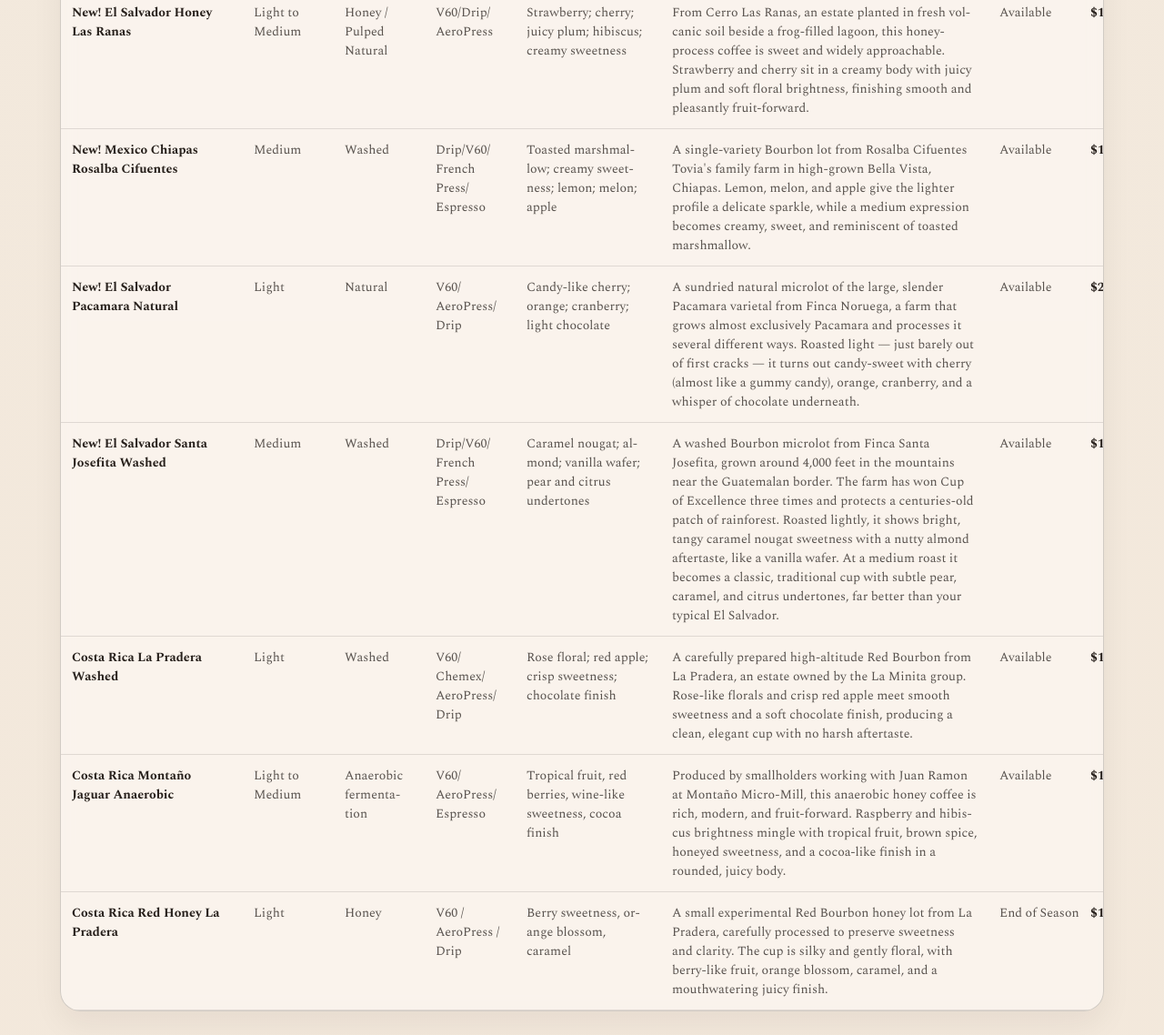
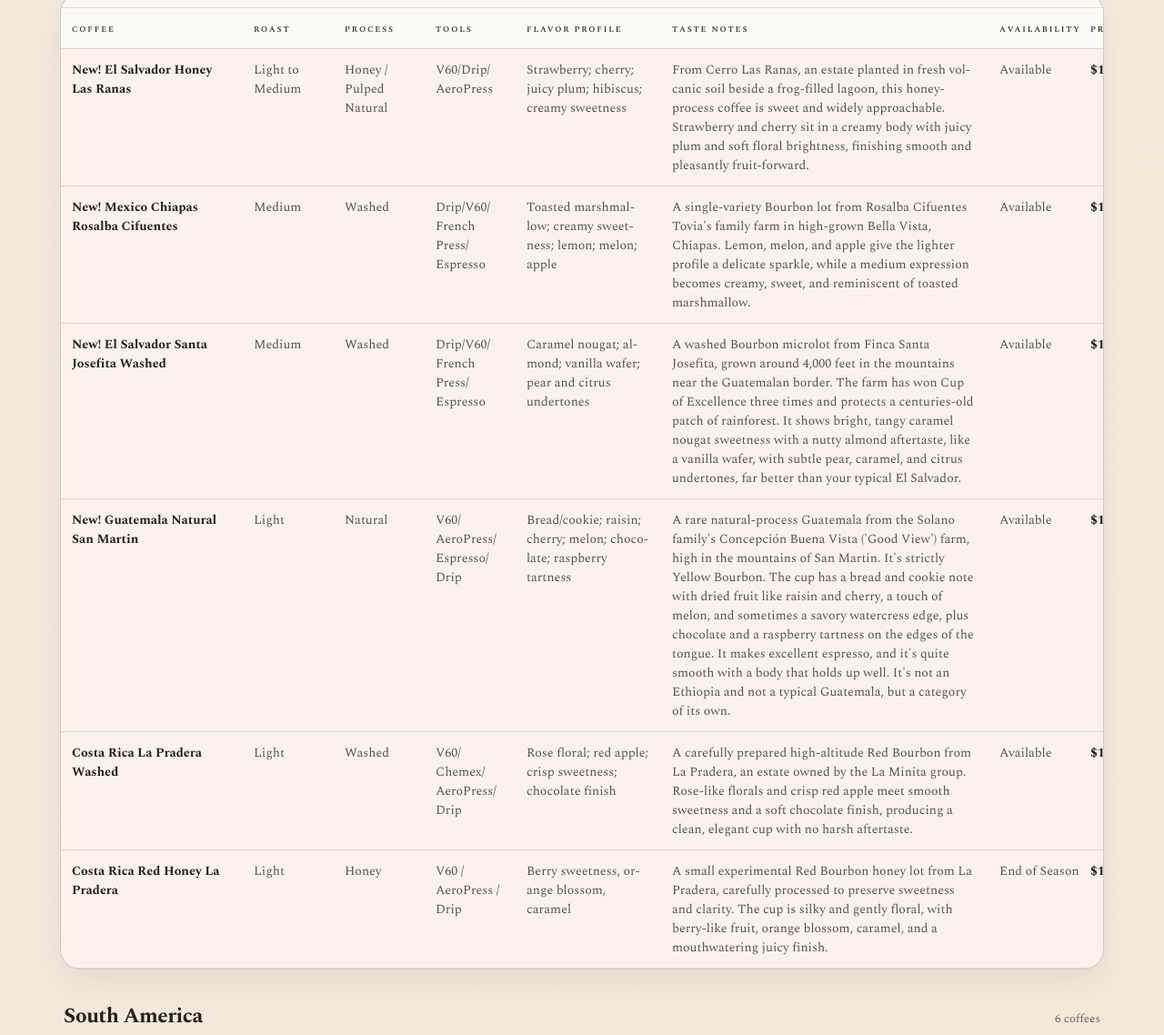
Before and after one commit to 38thstcoffee/38thstcoffee.github.io, a plain HTML site: page index.html in a window 1280 px wide. Shown: the part 2621-3759 px from the top of the page at 91% size. Drawn offline with nearby package versions, Linux system fonts and the light colour scheme.

Commit message:
Update index.html

```diff
--- a/index.html
+++ b/index.html
@@ -1,4 +1,3 @@
-
 <!doctype html>
 <html lang="en">
 <head>
@@ -571,18 +570,6 @@ const coffees = [
     origin: "Mexico — Bella Vista, Chiapas; Rosalba Cifuentes family lot; single-varietal Bourbon; 4,000–5,000 ft."
   },
   {
-    coffee: "New! El Salvador Pacamara Natural",
-    roast: "Light",
-    process: "Natural",
-    tools: "V60/AeroPress/Drip",
-    flavor: "Candy-like cherry; orange; cranberry; light chocolate",
-    notes: "A sundried natural microlot of the large, slender Pacamara varietal from Finca Noruega, a farm that grows almost exclusively Pacamara and processes it several different ways. Roasted light — just barely out of first cracks — it turns out candy-sweet with cherry (almost like a gummy candy), orange, cranberry, and a whisper of chocolate underneath.",
-    availability: "Available",
-    price: "$24.00",
-    bag: "8 oz",
-    origin: "El Salvador — Finca Noruega. US Arrival: September 2026."
-  },
-  {
     coffee: "New! Java Dadar",
     roast: "Medium to Dark",
     process: "Washed",
@@ -593,18 +580,6 @@ const coffees = [
     price: "$19.00",
     bag: "8 oz",
     origin: "Indonesia — Java Island, Taman Dadar co-op, villages of Curah Tatal and Kayumas. Organic and Rainforest Alliance certified. US Arrival September 2026."
-  },
-  {
-    coffee: "New! Sumatra Gayo Ribang Natural",
-    roast: "Light to Medium",
-    process: "Natural",
-    tools: "V60/AeroPress/Espresso",
-    flavor: "Cherry; blackberry; raspberry; fig; slightly herbal",
-    notes: "A rare fully natural-process coffee out of Sumatra — most Indonesian coffee is wet-hulled and earthy, but this well-sorted lot from the Gayo people of Ribang skips that step entirely. The result is juicy and fruit-forward, with great crema when pulled as espresso and cherry, blackberry, raspberry, and fig without any sour or smoky notes.",
-    availability: "Available",
-    price: "$19.00",
-    bag: "8 oz",
-    origin: "Indonesia — Gayo region, Ribang. Arrival Sept 2026."
   },
   {
     coffee: "New! Sumatra Aceh Takengon",
@@ -636,7 +611,7 @@ const coffees = [
     process: "Washed",
     tools: "Drip/V60/French Press/Espresso",
     flavor: "Caramel nougat; almond; vanilla wafer; pear and citrus undertones",
-    notes: "A washed Bourbon microlot from Finca Santa Josefita, grown around 4,000 feet in the mountains near the Guatemalan border. The farm has won Cup of Excellence three times and protects a centuries-old patch of rainforest. Roasted lightly, it shows bright, tangy caramel nougat sweetness with a nutty almond aftertaste, like a vanilla wafer. At a medium roast it becomes a classic, traditional cup with subtle pear, caramel, and citrus undertones, far better than your typical El Salvador.",
+    notes: "A washed Bourbon microlot from Finca Santa Josefita, grown around 4,000 feet in the mountains near the Guatemalan border. The farm has won Cup of Excellence three times and protects a centuries-old patch of rainforest. It shows bright, tangy caramel nougat sweetness with a nutty almond aftertaste, like a vanilla wafer, with subtle pear, caramel, and citrus undertones, far better than your typical El Salvador.",
     availability: "Available",
     price: "$19.00",
     bag: "8 oz",
@@ -648,11 +623,59 @@ const coffees = [
     process: "Natural",
     tools: "V60/AeroPress/Espresso",
     flavor: "Baked sourdough; chocolate; butterscotch; bitter herbs; warm spice",
-    notes: "A rare natural-process Yemen from the Mokka varietal, one of the hardest coffees in the world to grow and export, and one that tastes like nothing else. Expect a wild, malty, hoppy cup with baked-bread and butterscotch sweetness, dark chocolate, and a sultry spiciness, with some tart fruit in the background. The beans are small and uneven, as with every Yemen, and it's a natural pairing for dessert. Roasted light, just past first crack, to keep the malty bread and butterscotch character.",
+    notes: "A rare natural-process Yemen from the Mokka varietal, one of the hardest coffees in the world to grow and export, and one that tastes like nothing else. Expect a wild, malty, hoppy cup with baked-bread and butterscotch sweetness, dark chocolate, and a sultry spiciness, with some tart fruit in the background. The beans are small and uneven, as with every Yemen, and it's a natural pairing for dessert.",
     availability: "Limited",
     price: "$24.00",
     bag: "8 oz",
     origin: "Yemen — Mokka varietal; natural process."
+  },
+  {
+    coffee: "New! Guatemala Natural San Martin",
+    roast: "Light",
+    process: "Natural",
+    tools: "V60/AeroPress/Espresso/Drip",
+    flavor: "Bread/cookie; raisin; cherry; melon; chocolate; raspberry tartness",
+    notes: "A rare natural-process Guatemala from the Solano family's Concepción Buena Vista ('Good View') farm, high in the mountains of San Martin. It's strictly Yellow Bourbon. The cup has a bread and cookie note with dried fruit like raisin and cherry, a touch of melon, and sometimes a savory watercress edge, plus chocolate and a raspberry tartness on the edges of the tongue. It makes excellent espresso, and it's quite smooth with a body that holds up well. It's not an Ethiopia and not a typical Guatemala, but a category of its own.",
+    availability: "Available",
+    price: "$19.00",
+    bag: "8 oz",
+    origin: "Guatemala — San Martin; Concepción Buena Vista farm (Solano family); Yellow Bourbon. US Arrival: October 2026."
+  },
+  {
+    coffee: "New! Ethiopia Yirgacheffe Kochere Washed",
+    roast: "Light",
+    process: "Washed",
+    tools: "V60/Chemex/AeroPress/Iced filter",
+    flavor: "Jasmine; lemon and lime; caramel; chocolate finish; floral",
+    notes: "Washed Yirgacheffe is the taste of sunshine, botanical gardens, and happiness, and this one comes from the Kochere mill, grown around 6,000 feet in one of the most highly regarded Yirgacheffe areas. You smell sweet flowers the moment you grind it, then taste lemon and lime with a caramel and chocolate finish that gives it a fuller mouthfeel than most washed Ethiopias. The flavor shifts as the cup cools, so every sip is a little different. It's clean, with no earthiness.",
+    availability: "Available",
+    price: "$19.00",
+    bag: "8 oz",
+    origin: "Ethiopia — Yirgacheffe, Kochere mill; Grade 2; ~6,000 ft. US Arrival: October 2026."
+  },
+  {
+    coffee: "Rachel's favorite pour-over: Ethiopia Sidamo Natural Shantawene",
+    roast: "Light",
+    process: "Natural",
+    tools: "V60/AeroPress/Iced",
+    flavor: "Strawberry; watermelon; citrus; milk chocolate",
+    notes: "A natural-process Sidamo that placed 7th in the Ethiopia Cup of Excellence, grown by a co-op of farmers in Shantawene Village and processed at the Daye Bensa Mill. It's a sweet, true Sidamo with juicy, candy-like strawberry and watermelon, citrus, and some milk chocolate, with no earthiness or astringency. Rachel's favorite beans for pour-over.",
+    availability: "Available",
+    price: "$19.00",
+    bag: "8 oz",
+    origin: "Ethiopia — Sidamo, Shantawene Village co-op; Daye Bensa Mill; Cup of Excellence 7th place."
+  },
+  {
+    coffee: "New! Decaf Colombia (EA Process)",
+    roast: "Light to Medium",
+    process: "EA (sugarcane ethyl acetate) decaf",
+    tools: "Drip/V60/AeroPress/Espresso",
+    flavor: "Citrus; sweetness; complex; good mouthfeel",
+    notes: "One of the nicest decaf Colombians we've tasted. It tastes much like a washed Costa Rica, with citrus, sweetness, a fair amount of complexity, and pretty good mouthfeel. The EA process uses ethyl acetate, a compound found in sugarcane, to remove about 97% of the caffeine, and it may keep more flavor in the cup than any other decaf method.",
+    availability: "Available",
+    price: "$19.00",
+    bag: "8 oz",
+    origin: "Colombia — EA (sugarcane) decaf process."
   },
 
  {
@@ -692,18 +715,6 @@ const coffees = [
     price: "$19.00",
     bag: "8 oz",
     origin: "Kenya — Embu region, Karurumo washing station; AA size."
-  },
-  {
-    coffee: "Tanzania Peaberry Plus Washed",
-    roast: "Light to Medium",
-    process: "Washed",
-    tools: "V60/AeroPress/Drip",
-    flavor: "Milk chocolate, pecan, red currant, chamomile, citrus",
-    notes: "This washed peaberry lot combines small, round seeds selected from Tanzania's highland harvests. Red currant, lime, and black tea bring clarity, while bittersweet chocolate, brown sugar, and raisin add a familiar base; lighter roasts are crisp and bright, while deeper roasts feel rounder and sweeter.",
-    availability: "Available",
-    price: "$19.00",
-    bag: "8 oz",
-    origin: "Tanzania — Mbeya & Songwe, southern highlands."
   },
   {
     coffee: "Customer favorite: Uganda Bugisu Mt. Elgon",
@@ -731,18 +742,6 @@ const coffees = [
   },
 
   {
-    coffee: "Zambia Anaerobic Natural Kateshi Estate",
-    roast: "Light",
-    process: "Anaerobic natural",
-    tools: "V60/AeroPress",
-    flavor: "Kiwi; orange; white wine; crisp/tangy finish",
-    notes: "From Kateshi Estate near Zambia's northern Mafinga highlands, this rare anaerobic natural is crisp, dry, and highly distinctive. Kiwi and orange lead into a white-wine character with a lively tangy finish, giving the cup a bright, sophisticated feel.",
-    availability: "Available",
-    price: "$19.00",
-    bag: "8 oz",
-    origin: "Zambia — Mafinga Region, Kateshi Estate (AAA screen; RFA). Organic farming method, not certified."
-  },
-  {
     coffee: "Costa Rica La Pradera Washed",
     roast: "Light",
     process: "Washed",
@@ -753,18 +752,6 @@ const coffees = [
     price: "$19.00",
     bag: "8 oz",
     origin: "Costa Rica — La Pradera farm."
-  },
-  {
-    coffee: "Costa Rica Montaño Jaguar Anaerobic",
-    roast: "Light to Medium",
-    process: "Anaerobic fermentation",
-    tools: "V60/AeroPress/Espresso",
-    flavor: "Tropical fruit, red berries, wine-like sweetness, cocoa finish",
-    notes: "Produced by smallholders working with Juan Ramon at Montaño Micro-Mill, this anaerobic honey coffee is rich, modern, and fruit-forward. Raspberry and hibiscus brightness mingle with tropical fruit, brown spice, honeyed sweetness, and a cocoa-like finish in a rounded, juicy body.",
-    availability: "Available",
-    price: "$19.00",
-    bag: "8 oz",
-    origin: "Costa Rica — Tarrazú, Montaño Jaguar; 1,600–1,800 m."
   },
   {
     coffee: "Costa Rica Red Honey La Pradera",
@@ -842,18 +829,6 @@ const coffees = [
     origin: "Colombia — Cauca. Rainforest Alliance certified."
   },
   {
-    coffee: "Colombia Cauca Maria Rosa Oidor",
-    roast: "Medium",
-    process: "Washed",
-    tools: "Drip/V60/French Press",
-    flavor: "Brown sugar; red fruit; mild floral; bittersweet cocoa; clean finish",
-    notes: "A sweet, polished Cauca microlot with brown sugar, red fruit, and soft floral aromatics. The cup settles into a clean bittersweet-cocoa finish, with a balanced medium body that makes its complexity feel approachable.",
-    availability: "Available",
-    price: "$19.00",
-    bag: "8 oz",
-    origin: "Colombia — Cauca. Rainforest Alliance certified."
-  },
-  {
     coffee: "Colombia Huila El Tiple Supremo EP",
     roast: "Medium",
     process: "Washed",
@@ -876,18 +851,6 @@ const coffees = [
     price: "$19.00",
     bag: "8 oz",
     origin: "Colombia — Huila, La Suiza Estate."
-  },
-  {
-    coffee: "Colombia Tolima Organic",
-    roast: "Medium",
-    process: "Washed",
-    tools: "V60/AeroPress/Drip",
-    flavor: "Raspberry, strawberry, dried apricot, cane sugar, citrus zest",
-    notes: "An organic Tolima with a rounded body and an easy balance of fruit, sweetness, and cocoa. Raspberry, strawberry, and dried apricot meet cane sugar and citrus zest, while a deeper profile reveals molasses, cherry, and chocolate.",
-    availability: "Available",
-    price: "$19.00",
-    bag: "8 oz",
-    origin: "Colombia — Tolima, Cordillera de Calarma; small family farms."
   },
   {
     coffee: "Peru Cusco",
@@ -915,11 +878,11 @@ const coffees = [
   },
   {
     coffee: "Organic Decaf Sumatra MWP",
-    roast: "Medium",
+    roast: "Medium to Dark",
     process: "Decaf (Mountain Water)",
     tools: "Drip / French press / Espresso",
-    flavor: "Rich, full-bodied, smooth decaf",
-    notes: "A rich, full-bodied Mountain Water Process decaf that preserves Sumatra's deep and comforting character. Dark chocolate, smooth sweetness, and a clean lingering finish make it an excellent choice for guests who want intensity without caffeine.",
+    flavor: "Rich, full-bodied, smooth decaf; more body and flavor than other decafs",
+    notes: "Our favorite decaf: it has more body and flavor than any other origin, and it's one of the few decafs available both Fair Trade and Organic. The Mountain Water Process (done at a plant in Mexico) is less bitter and more flavorful than Swiss Water. It gives a dark, full-bodied, smooth, rich cup, an excellent choice for guests who want intensity without caffeine.",
     availability: "Available",
     price: "$19.00",
     bag: "8 oz",
@@ -967,6 +930,90 @@ const coffees = [
 
 
     const retiredCoffees = [
+      {
+    coffee: "El Salvador Pacamara Natural",
+    roast: "Light",
+    process: "Natural",
+    tools: "V60/AeroPress/Drip",
+    flavor: "Candy-like cherry; orange; cranberry; light chocolate",
+    notes: "A sundried natural microlot of the large, slender Pacamara varietal from Finca Noruega, a farm that grows almost exclusively Pacamara and processes it several different ways. Roasted light — just barely out of first cracks — it turns out candy-sweet with cherry (almost like a gummy candy), orange, cranberry, and a whisper of chocolate underneath.",
+    availability: "Retired for now",
+    price: "$24.00",
+    bag: "8 oz",
+    origin: "El Salvador — Finca Noruega. US Arrival: September 2026."
+  },
+      {
+    coffee: "Zambia Anaerobic Natural Kateshi Estate",
+    roast: "Light",
+    process: "Anaerobic natural",
+    tools: "V60/AeroPress",
+    flavor: "Kiwi; orange; white wine; crisp/tangy finish",
+    notes: "From Kateshi Estate near Zambia's northern Mafinga highlands, this rare anaerobic natural is crisp, dry, and highly distinctive. Kiwi and orange lead into a white-wine character with a lively tangy finish, giving the cup a bright, sophisticated feel.",
+    availability: "Retired for now",
+    price: "$19.00",
+    bag: "8 oz",
+    origin: "Zambia — Mafinga Region, Kateshi Estate (AAA screen; RFA). Organic farming method, not certified."
+  },
+      {
+    coffee: "Tanzania Peaberry Plus Washed",
+    roast: "Light to Medium",
+    process: "Washed",
+    tools: "V60/AeroPress/Drip",
+    flavor: "Milk chocolate, pecan, red currant, chamomile, citrus",
+    notes: "This washed peaberry lot combines small, round seeds selected from Tanzania's highland harvests. Red currant, lime, and black tea bring clarity, while bittersweet chocolate, brown sugar, and raisin add a familiar base; lighter roasts are crisp and bright, while deeper roasts feel rounder and sweeter.",
+    availability: "Retired for now",
+    price: "$19.00",
+    bag: "8 oz",
+    origin: "Tanzania — Mbeya & Songwe, southern highlands."
+  },
+      {
+    coffee: "Costa Rica Montaño Jaguar Anaerobic",
+    roast: "Light to Medium",
+    process: "Anaerobic fermentation",
+    tools: "V60/AeroPress/Espresso",
+    flavor: "Tropical fruit, red berries, wine-like sweetness, cocoa finish",
+    notes: "Produced by smallholders working with Juan Ramon at Montaño Micro-Mill, this anaerobic honey coffee is rich, modern, and fruit-forward. Raspberry and hibiscus brightness mingle with tropical fruit, brown spice, honeyed sweetness, and a cocoa-like finish in a rounded, juicy body.",
+    availability: "Retired for now",
+    price: "$19.00",
+    bag: "8 oz",
+    origin: "Costa Rica — Tarrazú, Montaño Jaguar; 1,600–1,800 m."
+  },
+      {
+    coffee: "Colombia Cauca Maria Rosa Oidor",
+    roast: "Medium",
+    process: "Washed",
+    tools: "Drip/V60/French Press",
+    flavor: "Brown sugar; red fruit; mild floral; bittersweet cocoa; clean finish",
+    notes: "A sweet, polished Cauca microlot with brown sugar, red fruit, and soft floral aromatics. The cup settles into a clean bittersweet-cocoa finish, with a balanced medium body that makes its complexity feel approachable.",
+    availability: "Retired for now",
+    price: "$19.00",
+    bag: "8 oz",
+    origin: "Colombia — Cauca. Rainforest Alliance certified."
+  },
+      {
+    coffee: "Colombia Tolima Organic",
+    roast: "Medium",
+    process: "Washed",
+    tools: "V60/AeroPress/Drip",
+    flavor: "Raspberry, strawberry, dried apricot, cane sugar, citrus zest",
+    notes: "An organic Tolima with a rounded body and an easy balance of fruit, sweetness, and cocoa. Raspberry, strawberry, and dried apricot meet cane sugar and citrus zest, while a deeper profile reveals molasses, cherry, and chocolate.",
+    availability: "Retired for now",
+    price: "$19.00",
+    bag: "8 oz",
+    origin: "Colombia — Tolima, Cordillera de Calarma; small family farms."
+  },
+      {
+    coffee: "Sumatra Gayo Ribang Natural",
+    roast: "Light to Medium",
+    process: "Natural",
+    tools: "V60/AeroPress/Espresso",
+    flavor: "Cherry; blackberry; raspberry; fig; slightly herbal",
+    notes: "A rare fully natural-process coffee out of Sumatra — most Indonesian coffee is wet-hulled and earthy, but this well-sorted lot from the Gayo people of Ribang skips that step entirely. The result is juicy and fruit-forward, with great crema when pulled as espresso and cherry, blackberry, raspberry, and fig without any sour or smoky notes.",
+    availability: "Retired for now",
+    price: "$19.00",
+    bag: "8 oz",
+    origin: "Indonesia — Gayo region, Ribang. Arrival Sept 2026."
+  },
       {
         coffee: "Honduras Finca Las Moras Honey",
         roast: "Light to Medium",
@@ -1076,18 +1123,6 @@ const coffees = [
   bag: "8 oz",
   origin: "Rwanda — Karambi."
 },
-      {
-        coffee: "Ethiopia Shantawene",
-        roast: "Light",
-        process: "Natural",
-        tools: "V60 / AeroPress / Iced",
-        flavor: "Strawberry & watermelon, citrus, milk chocolate",
-        notes: "A natural-process coffee from Shantawene village and the Daye Bensa mill, with a candy-like fruit character and a remarkably clean finish. Strawberry and watermelon meet citrus and milk chocolate in a juicy, refreshing cup with no heavy earthiness.",
-        availability: "Available",
-        price: "$18.00",
-        bag: "8 oz",
-        origin: "Ethiopia — Sidamo (Shantawene Village / Daye Bensa)"
-      },
      {
   coffee: "Kenya Kiamabara",
   roast: "Light",
```
